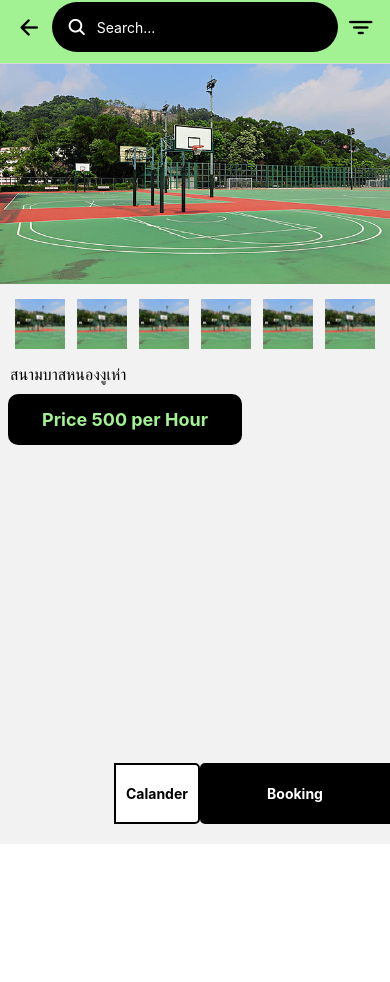
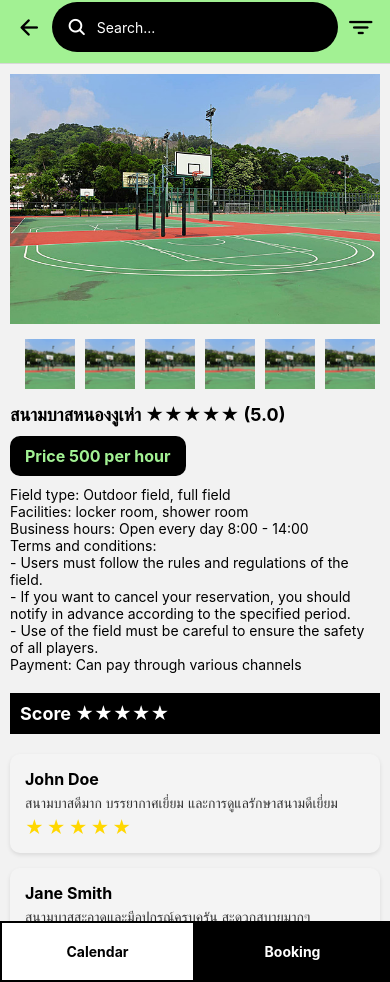
Before and after one commit to Aissariya/Courtconnect-App, a React Native app in the folder myapp/: screen / in a window 390 px wide. Both pictures are taken after a click on the element 177 px from the left and 188 px from the top of the page. Before the commit the page ends 844 px from the top, so only its background shows below. Built offline with nearby package versions, Linux system fonts and the light colour scheme.

Commit message:
Update Detail.js

```diff
--- a/myapp/screen/Detail.js
+++ b/myapp/screen/Detail.js
@@ -1,57 +1,88 @@
 import React from 'react';
-import { View, Text, StyleSheet, Image, TouchableOpacity } from 'react-native';
+import { View, Text, StyleSheet, Image, TouchableOpacity, ScrollView } from 'react-native';
 
 export default function Detail({ navigation }) {
   return (
     <View style={styles.container}>
+      {/* ใช้ ScrollView เพื่อให้สามารถเลื่อนขึ้นลงได้ */}
+      <ScrollView style={styles.detailsContainer}>
+        {/* รูปภาพหลักของสนามบาส */}
         <Image
           source={require('../assets/basketball.jpg')}
-        style={styles.image}
+          style={styles.mainImage}
           resizeMode="cover"
         />
 
-      {/* รูปภาพเล็กๆ 6 รูป */}
+        {/* แถวรูปภาพขนาดเล็ก */}
         <View style={styles.smallImagesContainer}>
+          {[...Array(6)].map((_, index) => (
+            <TouchableOpacity key={index}>
               <Image
                 source={require('../assets/basketball.jpg')}
                 style={styles.smallImage}
               />
-        <Image
-          source={require('../assets/basketball.jpg')}
-          style={styles.smallImage}
-        />
-        <Image
-          source={require('../assets/basketball.jpg')}
-          style={styles.smallImage}
-        />
-        <Image
-          source={require('../assets/basketball.jpg')}
-          style={styles.smallImage}
-        />
-        <Image
-          source={require('../assets/basketball.jpg')}
-          style={styles.smallImage}
-        />
-        <Image
-          source={require('../assets/basketball.jpg')}
-          style={styles.smallImage}
-        />
+            </TouchableOpacity>
+          ))}
         </View>
 
-      {/* ข้อความ สนามบาสหนองงูเห่า */}
-      <Text style={styles.detailsLeft}>สนามบาสหนองงูเห่า</Text>
+        {/* ชื่อสนามบาส */}
+        <Text style={styles.detailsTitle}>สนามบาสหนองงูเห่า ★★★★★ (5.0)</Text>
 
-      {/* กล่องข้อความ Price 500 per Hour */}
+        {/* กล่องราคา */}
         <View style={styles.priceBox}>
-        <Text style={styles.priceText}>Price 500 per Hour</Text>
+          <Text style={styles.priceText}>Price 500 per hour</Text>
         </View>
 
+        {/* รายละเอียดสนาม */}
+        <Text style={styles.detailsText}>
+          Field type: Outdoor field, full field{"\n"}
+          Facilities: locker room, shower room{"\n"}
+          Business hours: Open every day 8:00 - 14:00{"\n"}
+          Terms and conditions:{"\n"}
+          - Users must follow the rules and regulations of the field.{"\n"}
+          - If you want to cancel your reservation, you should notify in advance according to the specified period.{"\n"}
+          - Use of the field must be careful to ensure the safety of all players.{"\n"}
+          Payment: Can pay through various channels
+        </Text>
+
+        {/* แถบสีดำที่มีคำว่า Score และ 5 ดาว */}
+        <View style={styles.scoreBar}>
+          <Text style={styles.scoreText}>Score ★★★★★</Text>
+        </View>
+
+        {/* รีวิวสนาม */}
+        <View style={styles.reviewContainer}>
+          {/* รีวิว 1 */}
+          <View style={styles.reviewBox}>
+            <Text style={styles.reviewerName}>John Doe</Text>
+            <Text style={styles.reviewText}>สนามบาสดีมาก บรรยากาศเยี่ยม และการดูแลรักษาสนามดีเยี่ยม</Text>
+            <View style={styles.starContainer}>
+              {[...Array(5)].map((_, index) => (
+                <Text key={index} style={styles.star}>★</Text>
+              ))}
+            </View>
+          </View>
+
+          {/* รีวิว 2 */}
+          <View style={styles.reviewBox}>
+            <Text style={styles.reviewerName}>Jane Smith</Text>
+            <Text style={styles.reviewText}>สนามบาสสะอาดและมีอุปกรณ์ครบครัน สะดวกสบายมากๆ</Text>
+            <View style={styles.starContainer}>
+              {[...Array(4)].map((_, index) => (
+                <Text key={index} style={styles.star}>★</Text>
+              ))}
+            </View>
+          </View>
+        </View>
+      </ScrollView>
+
+      {/* ปุ่ม Calendar และ Booking ที่ล็อกอยู่ที่ด้านล่างจอ */}
       <View style={styles.buttonContainer}>
         <TouchableOpacity
           style={styles.calanderButton}
           onPress={() => navigation.navigate('CalanderScreen')}
         >
-          <Text style={styles.calanderText}>Calander</Text>
+          <Text style={styles.calanderText}>Calendar</Text>
         </TouchableOpacity>
 
         <TouchableOpacity
@@ -71,10 +102,12 @@ const styles = StyleSheet.create({
     alignItems: 'center',
     paddingTop: 0,
   },
-  image: {
+  mainImage: {
     width: '100%',
-    height: 220,
+    height: 250,  // ความสูงของรูป
     marginTop: 0,
+    marginLeft: 0, // ขอบซ้ายชิดขอบจอ
+    marginRight: 0, // ขอบขวาชิดขอบจอ
   },
   smallImagesContainer: {
     flexDirection: 'row',
@@ -88,65 +121,114 @@ const styles = StyleSheet.create({
     height: 50,
     margin: 5,
   },
-  detailsLeft: {
+  detailsContainer: {
+    width: '100%',
+    paddingHorizontal: 10,
+    paddingTop: 10,  // เพิ่มช่องว่างเล็กน้อยหลังจาก ScrollView เริ่มต้น
+  },
+  detailsTitle: {
     marginTop: 10,
-    fontSize: 16,
+    fontSize: 18,
+    fontWeight: 'bold',
     textAlign: 'left',
     width: '100%',
-    paddingLeft: 10,
   },
   priceBox: {
-    marginTop: 10,  // ลดระยะห่างกับข้อความ "สนามบาสหนองงูเห่า"
+    marginTop: 10,
     backgroundColor: 'black',
     borderRadius: 10,
-    paddingVertical: 15,
-    paddingHorizontal: 20,
+    paddingVertical: 10,
+    paddingHorizontal: 15,
     alignItems: 'center',
     justifyContent: 'center',
-    width: '60%',   // ทำให้กล่องกว้างกว่าเดิม
-    marginLeft: -140,  // ชิดขอบซ้าย
+    alignSelf: 'flex-start', // ชิดซ้าย
   },
   priceText: {
-    color: '#A2F193',   // สีเขียวอ่อน
+    color: '#A2F193',
+    fontSize: 16,
+    fontWeight: 'bold',
+  },
+  detailsText: {
+    marginTop: 10,
+    fontSize: 14,
+    textAlign: 'left',
+  },
+  scoreBar: {
+    backgroundColor: 'black',
+    width: '100%', // ชิดขอบจอทั้งสองฝั่ง
+    paddingVertical: 10,
+    alignItems: 'flex-start', // ชิดซ้าย
+    justifyContent: 'center',
+    marginTop: 20, // เพิ่มช่องว่างระหว่างข้อความกับแถบสีดำ
+  },
+  scoreText: {
+    color: 'white',
     fontSize: 18,
     fontWeight: 'bold',
+    paddingLeft: 10, // เพิ่มช่องว่างซ้ายให้ชิดซ้าย
+  },
+  reviewContainer: {
+    marginTop: 20,
+    width: '100%',
+  },
+  reviewBox: {
+    backgroundColor: '#f4f4f4',
+    padding: 15,
+    marginBottom: 15,
+    borderRadius: 10,
+    shadowColor: '#000',
+    shadowOffset: { width: 0, height: 2 },
+    shadowOpacity: 0.1,
+    shadowRadius: 4,
+  },
+  reviewerName: {
+    fontSize: 16,
+    fontWeight: 'bold',
+  },
+  reviewText: {
+    fontSize: 14,
+    color: '#333',
+    marginVertical: 5,
+  },
+  starContainer: {
+    flexDirection: 'row',
+    alignItems: 'center',
+  },
+  star: {
+    color: '#FFD700', // สีดาวเป็นทอง
+    fontSize: 18,
+    marginRight: 3,
   },
   buttonContainer: {
     position: 'absolute',
-    bottom: 20,
-    left: 10,  // ทำให้ปุ่มชิดขอบซ้าย
-    right: 0,  // เพิ่มระยะห่างจากขอบขวา
+    bottom: 0,
+    left: 0,
+    right: 0,
     flexDirection: 'row',
-    justifyContent: 'flex-end', // ทำให้ปุ่มขยับไปชิดกัน
-    paddingHorizontal: 0,
+    zIndex: 2, // ทำให้ปุ่มอยู่เหนือเนื้อหาที่เลื่อน
   },
-  bookingButton: {
+  calanderButton: {
+    flex: 1, // ปุ่มกินพื้นที่ครึ่งหนึ่งของจอ
     borderColor: 'black',
     borderWidth: 2,
     paddingVertical: 20,
-    paddingHorizontal: 40,
+    backgroundColor: 'white',
+    alignItems: 'center',
+  },
+  calanderText: {
+    color: 'black',
+    fontWeight: 'bold',
+  },
+  bookingButton: {
+    flex: 1, // ปุ่มกินพื้นที่ครึ่งหนึ่งของจอ
+    borderColor: 'black',
+    borderWidth: 2,
+    paddingVertical: 20,
     backgroundColor: 'black',
-    width: '50%',
     alignItems: 'center',
-    borderTopLeftRadius: 5,
-    borderBottomLeftRadius: 5,
   },
   bookingText: {
     color: 'white',
     fontWeight: 'bold',
   },
-  calanderButton: {
-    borderColor: 'black',
-    borderWidth: 2,
-    paddingVertical: 20,
-    paddingHorizontal: 10,
-    backgroundColor: 'white',
-    alignItems: 'center',
-    borderTopRightRadius: 5,
-    borderBottomRightRadius: 5,
-  },
-  calanderText: {
-    color: 'black',
-    fontWeight: 'bold',
-  },
 });
```
Lines whose indentation alone changed are shown as unchanged.
